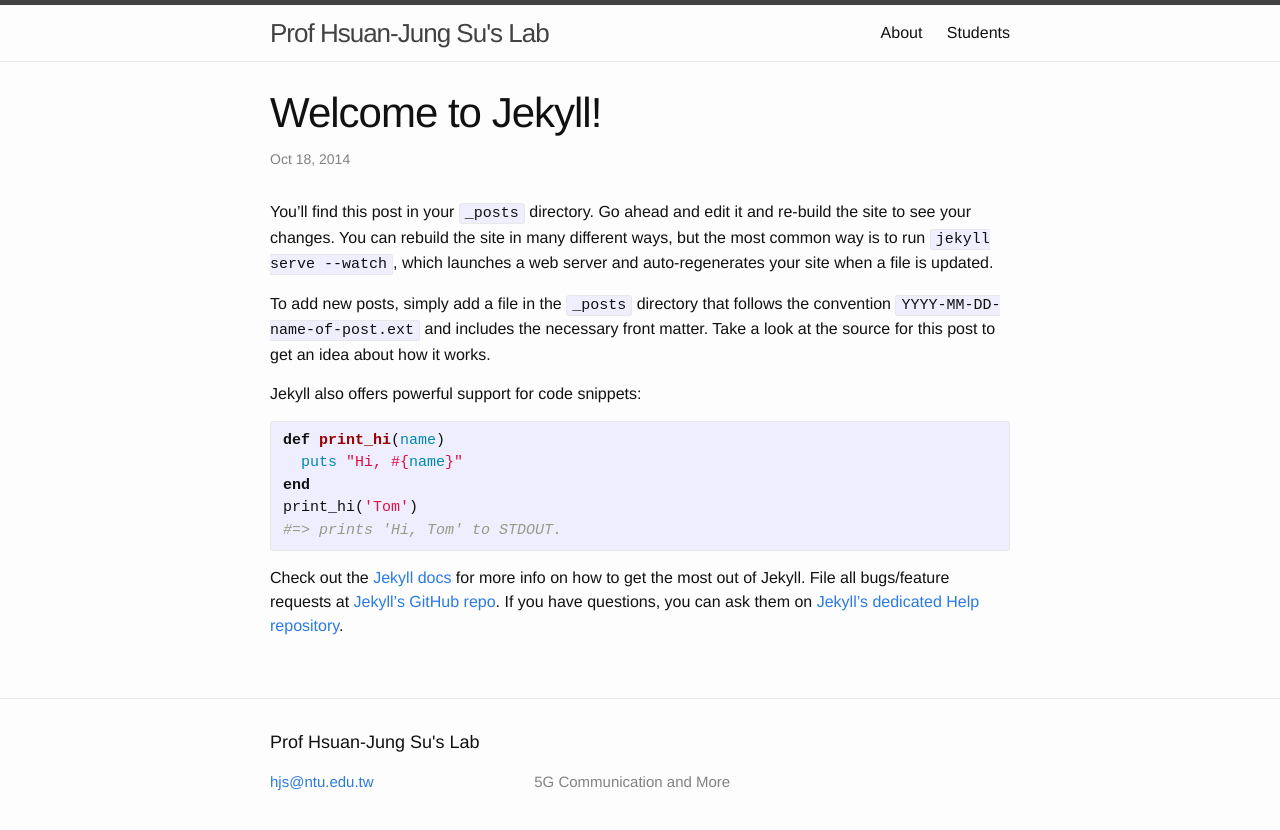
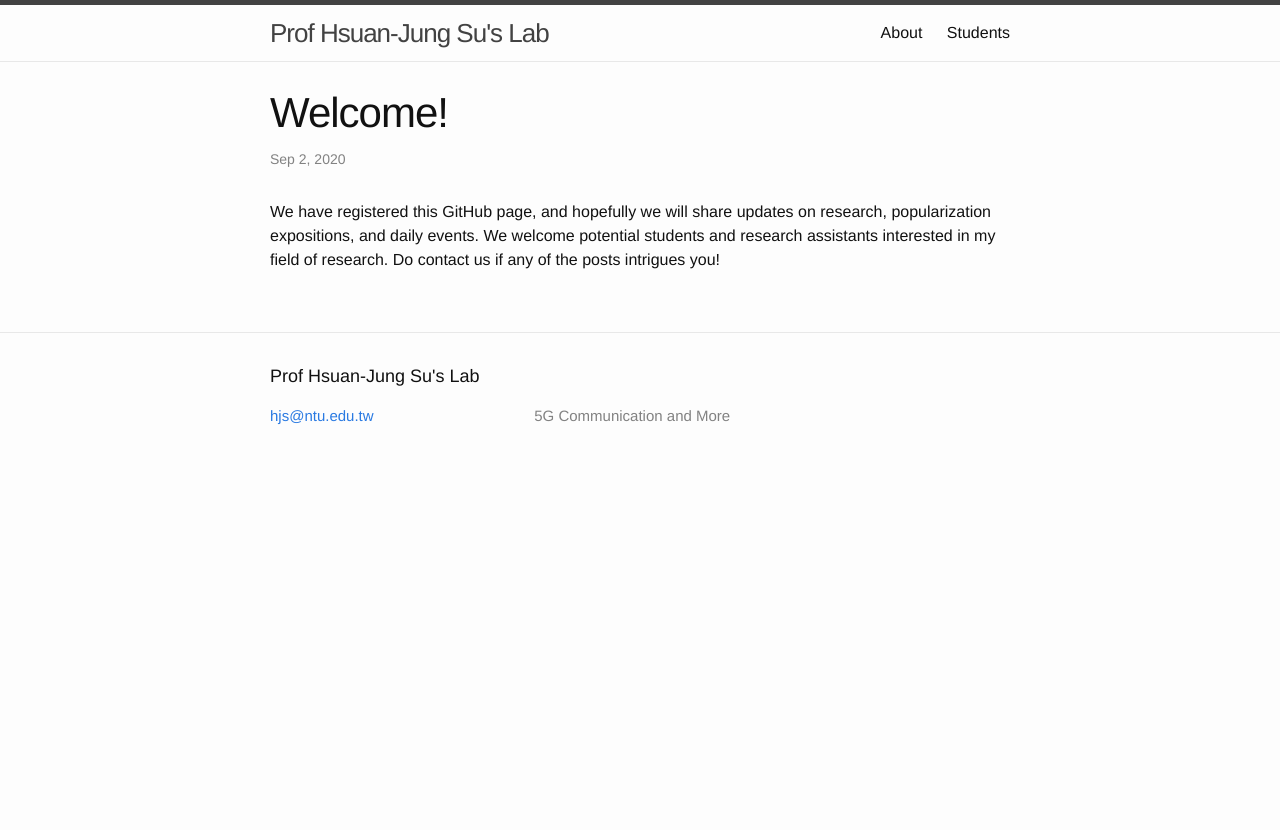
Before and after one commit to ee2532hjs/ee2532hjs.github.io, a Jekyll site: the page built from _posts/2020-09-02-greetings.md, in a window 1280 px wide. Shown: the top 830 px of the page. Built offline with Jekyll 4.4.1, drawn with Linux system fonts in a browser that asks for light colours.

```diff
--- a/_posts/2020-09-02-greetings.md
+++ b/_posts/2020-09-02-greetings.md
@@ -1,25 +1,9 @@
 ---
 layout: post
-title:  "Welcome to Jekyll!"
-date:   2014-10-18 12:58:29
-categories: jekyll update
+title:  "Welcome!"
+date: 2020-09-02
 ---
-You’ll find this post in your `_posts` directory. Go ahead and edit it and re-build the site to see your changes. You can rebuild the site in many different ways, but the most common way is to run `jekyll serve --watch`, which launches a web server and auto-regenerates your site when a file is updated.
 
-To add new posts, simply add a file in the `_posts` directory that follows the convention `YYYY-MM-DD-name-of-post.ext` and includes the necessary front matter. Take a look at the source for this post to get an idea about how it works.
-
-Jekyll also offers powerful support for code snippets:
-
-{% highlight ruby %}
-def print_hi(name)
-  puts "Hi, #{name}"
-end
-print_hi('Tom')
-#=> prints 'Hi, Tom' to STDOUT.
-{% endhighlight %}
-
-Check out the [Jekyll docs][jekyll] for more info on how to get the most out of Jekyll. File all bugs/feature requests at [Jekyll’s GitHub repo][jekyll-gh]. If you have questions, you can ask them on [Jekyll’s dedicated Help repository][jekyll-help].
-
-[jekyll]:      http://jekyllrb.com
-[jekyll-gh]:   https://github.com/jekyll/jekyll
-[jekyll-help]: https://github.com/jekyll/jekyll-help
+We have registered this GitHub page, and hopefully we will share updates on research, popularization expositions, and daily events.
+We welcome potential students and research assistants interested in my field of research.
+Do contact us if any of the posts intrigues you!
```
Also changed, not shown: students.html (added, +53 -0 lines).
